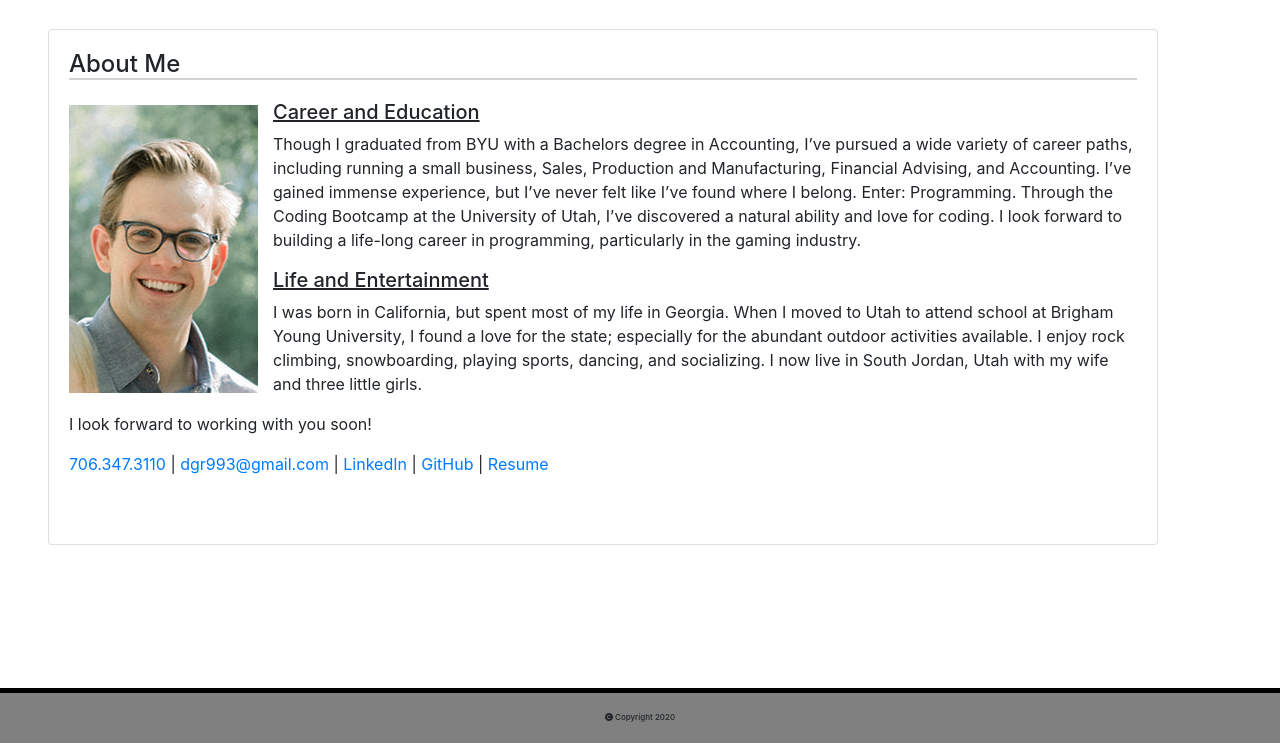
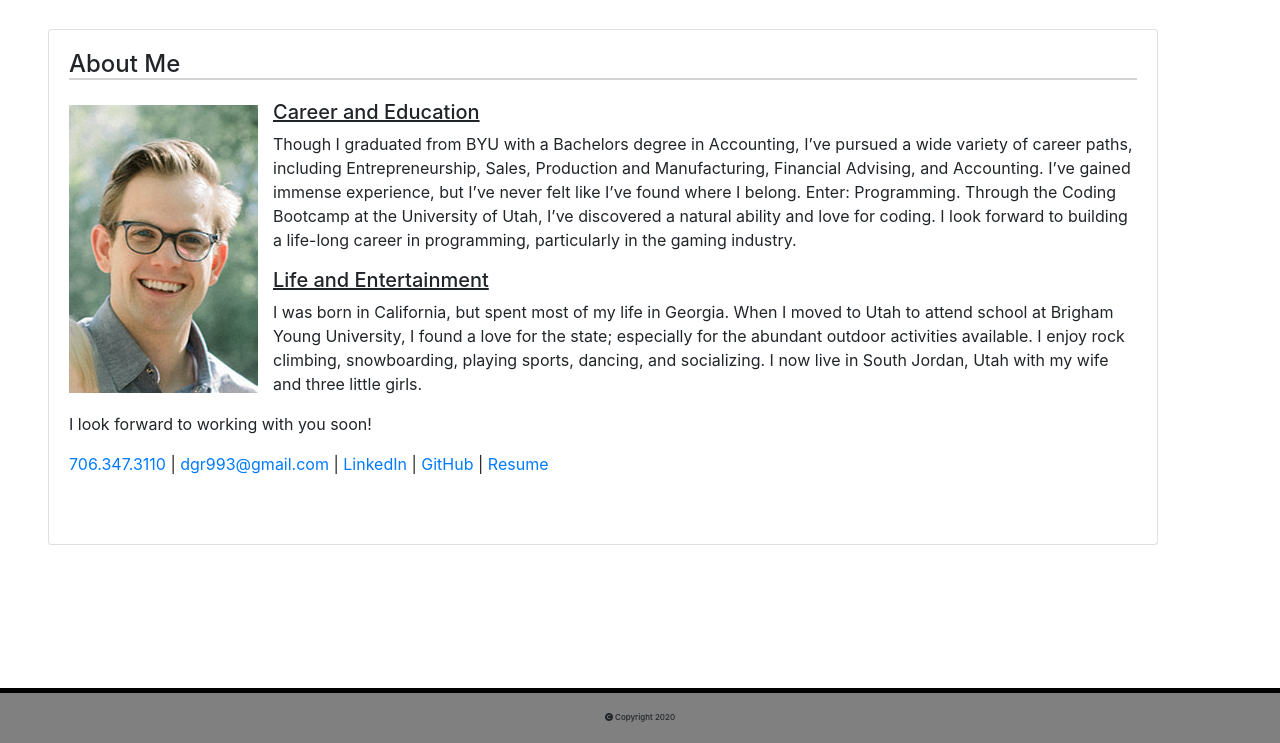
Before and after one commit to dgr993/Responsive-Portfolio-Assignment-2, a plain HTML site: page index.html in a window 1280 px wide. Shown: the part 57-800 px from the top of the page. Drawn offline with nearby package versions, Linux system fonts and the light colour scheme.

Commit message:
changed verbage

```diff
--- a/index.html
+++ b/index.html
@@ -65,7 +65,7 @@
                   <p>
                   <h5> Career and Education</h5>
 
-                    Though I graduated from BYU with a Bachelors degree in Accounting, I’ve pursued a wide variety of career paths, including running a small business, Sales, Production and Manufacturing, Financial Advising, and Accounting. I’ve gained immense experience, but I’ve never felt like I’ve found where I belong. Enter: Programming.  Through the Coding Bootcamp at the University of Utah, I’ve discovered a natural ability and love for coding.  I look forward to building a life-long career in programming, particularly in the gaming industry.
+                    Though I graduated from BYU with a Bachelors degree in Accounting, I’ve pursued a wide variety of career paths, including Entrepreneurship, Sales, Production and Manufacturing, Financial Advising, and Accounting. I’ve gained immense experience, but I’ve never felt like I’ve found where I belong. Enter: Programming.  Through the Coding Bootcamp at the University of Utah, I’ve discovered a natural ability and love for coding.  I look forward to building a life-long career in programming, particularly in the gaming industry.
                   </p>
 
                   <p>
```
